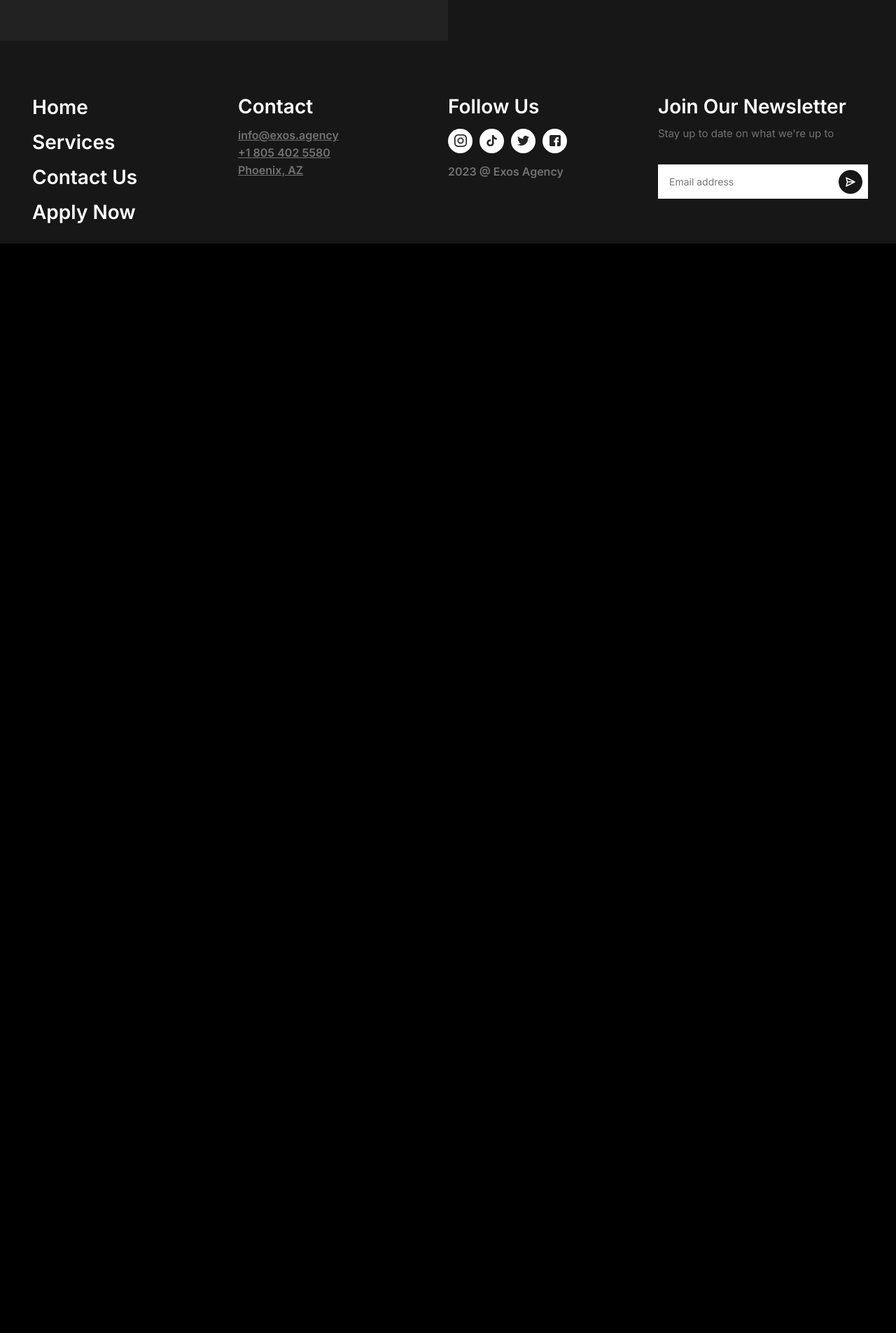
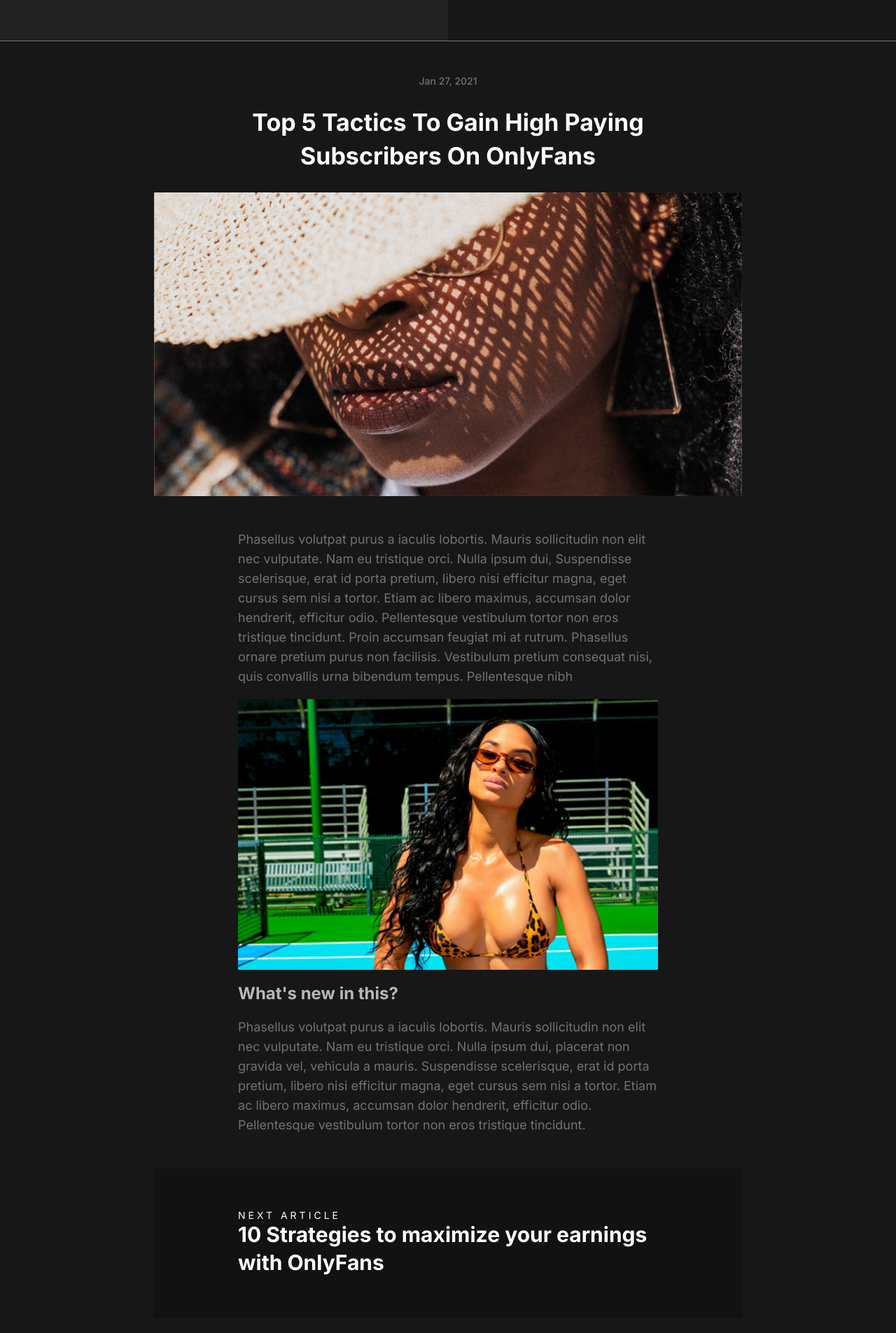
Before and after one commit to exosagency/of-project, a React (Create React App) app: page /article/1 in a window 1280 px wide. Shown: the part 6975-8880 px from the top of the page at 70% size. Before the commit the page ends 7323 px from the top, so only its background shows below. Built offline with nearby package versions, Linux system fonts and the light colour scheme.

Commit message:
article page

```diff
--- a/src/App.js
+++ b/src/App.js
@@ -10,6 +10,7 @@ import FixedHeader from "components/homepage/Header";
 import ContactUs from "components/contact-us";
 import ErrorBoundary from "components/error-boundary";
 import News from "components/news";
+import Article from "components/article";
 
 function App() {
     const [isSideBarOpen, setIsSideBarOpen] = useState(false);
@@ -25,6 +26,7 @@ function App() {
                 <HamburgerButton isOpen={isSideBarOpen} onClick={() => setIsSideBarOpen(!isSideBarOpen)} />
                 <News />
                 <ContactUs />
+                <Article />
                 <Footer />
                 <FixedHeader />
                 {/* <button onClick={() => setHasError(true)}>ERROR</button> */}
--- /dev/null
+++ b/src/components/article/article.module.scss
@@ -0,0 +1,96 @@
+.article-page {
+    display: flex;
+    flex-direction: column;
+    align-items: center;
+    border-top: 1px solid #727272;
+    border-bottom: 1px solid #727272;
+}
+.article-wrapper {
+    max-width: 1240px;
+    display: flex;
+    flex-direction: column;
+    align-items: center;
+    padding: 1rem 0rem;
+    img {
+        display: block;
+        width: 100%;
+    }
+    @media (min-width: map-get($grid-breakpoints, sm)) {
+        padding: 1rem 0rem;
+    }
+    @media (min-width: map-get($grid-breakpoints, md)) {
+        padding: 1rem 7rem;
+    }
+    @media (min-width: map-get($grid-breakpoints, lg)) {
+        padding: 5rem 20rem;
+    }
+}
+.article-title {
+    color: $white;
+    font-size: 34px;
+    line-height: 48px;
+    text-align: center;
+    text-transform: capitalize;
+    max-width: 80%;
+    @media (min-width: map-get($grid-breakpoints, md)) {
+        max-width: 100%;
+    }
+    @media (min-width: map-get($grid-breakpoints, lg)) {
+        max-width: 80%;
+    }
+}
+.article-text {
+    color: #727272;
+    font-size: 1.8rem;
+    line-height: 2.8rem;
+}
+
+.article-subtitle {
+    margin: 0;
+    color: #727272;
+    font-size: 14px;
+    line-height: 14px;
+    font-weight: 500;
+}
+.article-content {
+    padding: 1rem 4rem;
+    @media (min-width: map-get($grid-breakpoints, sm)) {
+        padding: 2rem 6rem;
+    }
+    @media (min-width: map-get($grid-breakpoints, lg)) {
+        padding: 3rem 12rem;
+    }
+}
+.whats-new-text {
+    color: #b8b8b8;
+    font-size: 2.4rem;
+    line-height: 2.8rem;
+}
+
+.next-article-wrapper {
+    background: rgb(18, 18, 18);
+    width: 100%;
+    display: flex;
+    flex-direction: column;
+    padding: 2rem 4rem;
+    @media (min-width: map-get($grid-breakpoints, sm)) {
+        padding: 4rem 6rem;
+    }
+    @media (min-width: map-get($grid-breakpoints, lg)) {
+        padding: 6rem 12rem;
+    }
+    .subtitle {
+        font-size: 1.4rem;
+        color: $white;
+        line-height: 1.4rem;
+        text-transform: uppercase;
+        letter-spacing: 4px;
+        margin: 0;
+    }
+    .title {
+        color: $white;
+        font-size: 30px;
+        line-height: 40px;
+        margin: 0;
+    }
+}
--- /dev/null
+++ b/src/components/article/index.jsx
@@ -0,0 +1,40 @@
+import ArticleMain from "assets/article-big.jpg";
+import ArticleSide from "assets/article-content.png";
+
+const Article = () => {
+    return (
+        <div className="article-page">
+            <div className="article-wrapper">
+                <p className="article-subtitle">Jan 27, 2021</p>
+                <h2 className="article-title">Top 5 Tactics to Gain High Paying Subscribers on OnlyFans</h2>
+                <img src={ArticleMain} alt="" />
+                <div className="article-content">
+                    <p className="article-text">
+                        <span className="first-letter">P</span>hasellus volutpat purus a iaculis lobortis. Mauris
+                        sollicitudin non elit nec vulputate. Nam eu tristique orci. Nulla ipsum dui, Suspendisse
+                        scelerisque, erat id porta pretium, libero nisi efficitur magna, eget cursus sem nisi a tortor.
+                        Etiam ac libero maximus, accumsan dolor hendrerit, efficitur odio. Pellentesque vestibulum
+                        tortor non eros tristique tincidunt. Proin accumsan feugiat mi at rutrum. Phasellus ornare
+                        pretium purus non facilisis. Vestibulum pretium consequat nisi, quis convallis urna bibendum
+                        tempus. Pellentesque nibh
+                    </p>
+                    <img src={ArticleSide} alt="" />
+                    <h2 className="whats-new-text">What's new in this?</h2>
+                    <p className="article-text">
+                        Phasellus volutpat purus a iaculis lobortis. Mauris sollicitudin non elit nec vulputate. Nam eu
+                        tristique orci. Nulla ipsum dui, placerat non gravida vel, vehicula a mauris. Suspendisse
+                        scelerisque, erat id porta pretium, libero nisi efficitur magna, eget cursus sem nisi a tortor.
+                        Etiam ac libero maximus, accumsan dolor hendrerit, efficitur odio. Pellentesque vestibulum
+                        tortor non eros tristique tincidunt.
+                    </p>
+                </div>
+                <div className="next-article-wrapper">
+                    <p className="subtitle">next article</p>
+                    <h2 className="title">10 Strategies to maximize your earnings with OnlyFans</h2>
+                </div>
+            </div>
+        </div>
+    );
+};
+
+export default Article;
--- a/src/styles/main.scss
+++ b/src/styles/main.scss
@@ -20,5 +20,6 @@
 
 @import "../components/news/news.scss";
 @import "../components/news/news-item/newsItem.scss";
+@import "../components/article/article.module.scss";
 
 @import "../components/error-page/errorPage.scss";
```
Also changed, not shown: src/assets/article-big.jpg (added), src/assets/article-content.png (added).
